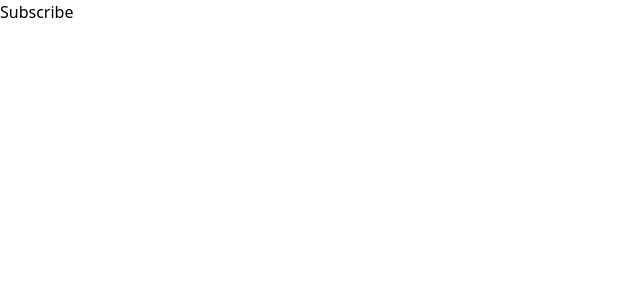
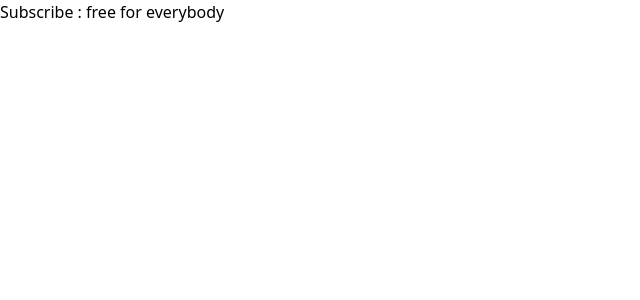
Before and after one commit to akhil-haridas/supabase-next, a Next.js app: page /subscribe in a window 1280 px wide. Shown: the top 300 px of the page, without its empty margins (0-640 px from the left). Built offline with nearby package versions, Linux system fonts and the light colour scheme.

Commit message:
page content for the subscribe

```diff
--- a/src/app/subscribe/page.tsx
+++ b/src/app/subscribe/page.tsx
@@ -1,5 +1,5 @@
 export default function Subscribe() {
     return (
-        <div>Subscribe</div>
+        <div>Subscribe : free for everybody</div>
     );
-  }
+}
```
